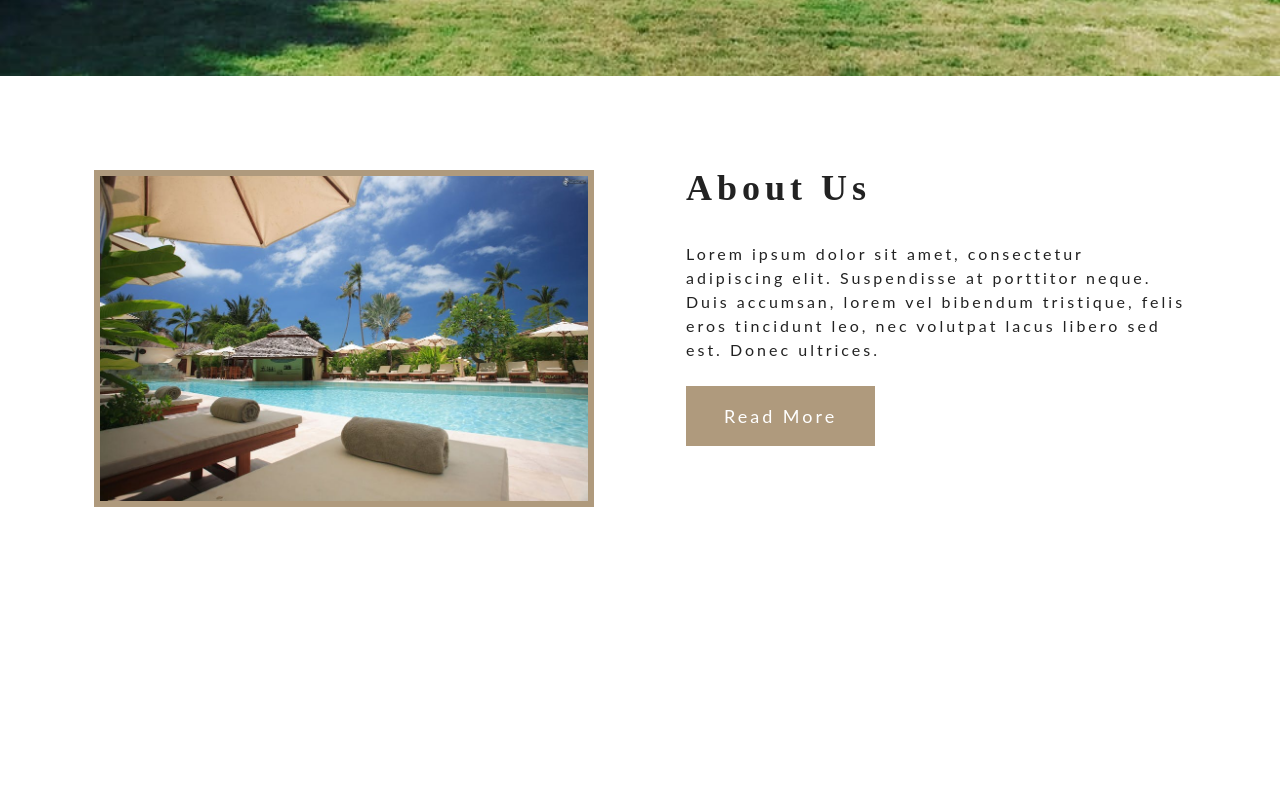
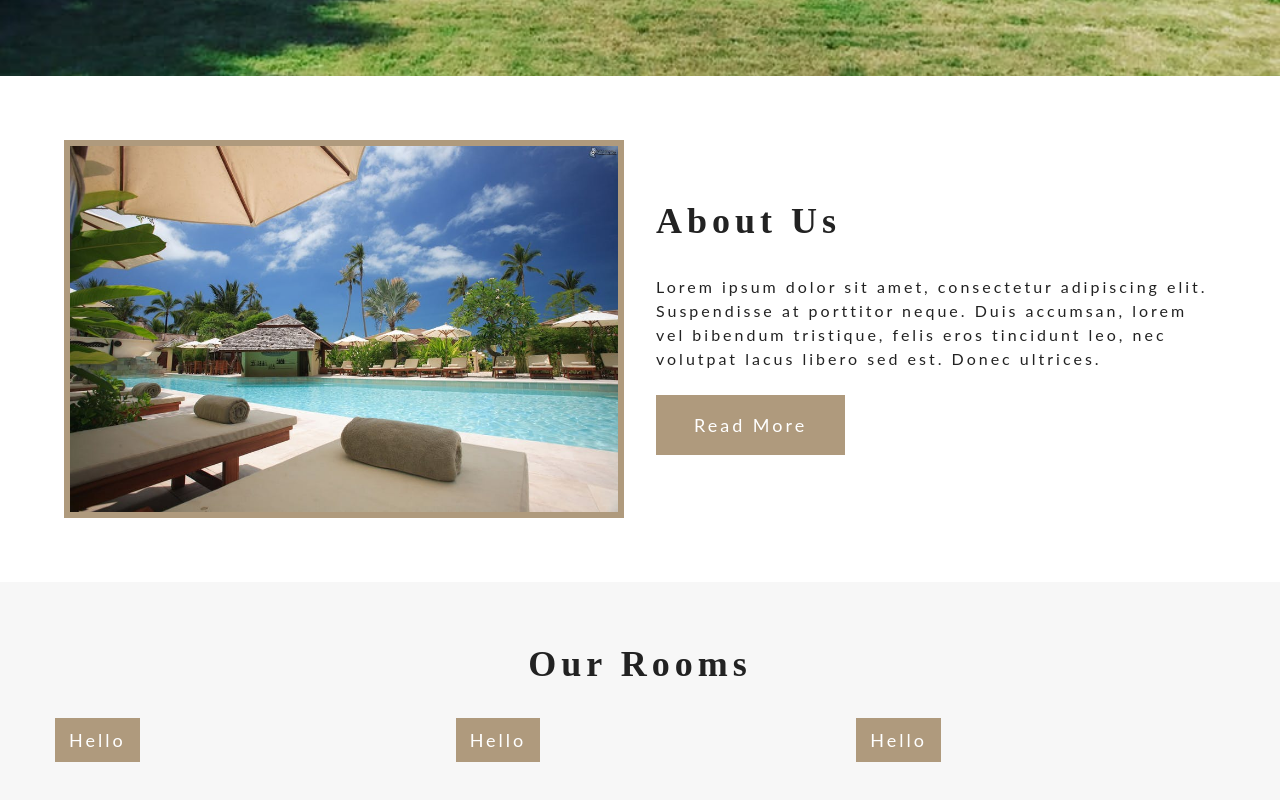
Before and after one commit to russellcape/beachwalk-resort, a React (Create React App) app: page / in a window 1280 px wide. Shown: the part 724-1524 px from the top of the page. Before the commit the page ends 1325 px from the top, so only its background shows below. Built offline with nearby package versions, Linux system fonts and the light colour scheme; the HTML template or start-up script is replaced by a standard one.

Commit message:
Creating rooms and room data

```diff
--- a/src/components/globals/Buttons.js
+++ b/src/components/globals/Buttons.js
@@ -27,3 +27,7 @@
     text-decoration: none;
     cursor: pointer;
 `;
+
+export const SmallBtn = styled(PrimaryBtn)`
+    padding: ${setRem(9)} ${setRem(12)};
+`;
--- a/src/components/home/About.js
+++ b/src/components/home/About.js
@@ -33,10 +33,6 @@
 };
 
 const AboutCenter = styled.div`
-    .about-img,
-    .about-info {
-        padding: ${setRem(30)};
-    }
     .about-img {
         img {
             width: 100%;
@@ -53,12 +49,17 @@
     width: 90vw;
     margin: 0 auto;
     ${media.desktop`
+        .about-img,
+        .about-info {
+            padding: ${setRem(0)};
+        }
         width:100vw:
         max-width: 1170px;
         display: grid;
         grid-template-columns: 1fr 1fr;
         grid-column-gap: ${setRem(32)};
-        .about-img {
+        .about-img,
+        .about-info {
             align-self: center;
         }
         .about-info {
--- /dev/null
+++ b/src/components/home/Room.js
@@ -0,0 +1,12 @@
+import React from 'react'
+import { SmallBtn } from "../globals/Buttons";
+
+const Room = () => {
+    return (
+        <div>
+            <SmallBtn>Hello</SmallBtn>
+        </div>
+    )
+}
+
+export default Room
--- /dev/null
+++ b/src/components/home/Rooms.js
@@ -0,0 +1,45 @@
+import React, { Component } from 'react';
+import Room from "./Room";
+import styled from "styled-components";
+import Title from "../globals/Title";
+import Section from "../globals/Section";
+import rooms from "./rooms-data";
+import { setColor, media, setRem } from "../../styles";
+
+
+
+export default class Rooms extends Component {
+    state = {
+        rooms: rooms
+    };
+    render() {
+        return (
+            <Section color={setColor.lightGrey}>
+                <Title title="our rooms" center />
+                <RoomsCenter>
+                    {this.state.rooms.map((room) => {
+                        return <Room key={room.id} room={room} />;
+                    })}
+
+                </RoomsCenter>
+            </Section>
+        )
+    }
+}
+
+const RoomsCenter = styled.div`
+    width: 9vw;
+    margin: 0 auto;
+    ${media.tablet`
+        display: grid;
+        grid-template-columns: 1fr 1fr;
+        grid-column-gap:${setRem(32)};
+    `};
+    ${media.desktop`
+        width: 100vw;
+        max-width: 1170px;
+    `};
+    ${media.large`
+        grid-template-columns:repeat(3,1fr);
+    `};
+`;
--- /dev/null
+++ b/src/components/home/rooms-data.js
@@ -0,0 +1,30 @@
+import room1 from "../../images/room1.jpeg";
+import room2 from "../../images/room2.jpeg";
+import room3 from "../../images/room3.jpeg";
+
+export default [
+  {
+    id: 1,
+    img: room1,
+    title: "basic economy",
+    info:
+      "Lorem ipsum dolor sit amet consectetur, adipisicing elit. Est quisquam corrupti dicta tempora sequi sapiente!",
+    price: 125
+  },
+  {
+    id: 2,
+    img: room2,
+    title: "presidential suite",
+    info:
+      "Lorem ipsum dolor sit amet consectetur, adipisicing elit. Est quisquam corrupti dicta tempora sequi sapiente!",
+    price: 250
+  },
+  {
+    id: 3,
+    img: room3,
+    title: "standard queen room",
+    info:
+      "Lorem ipsum dolor sit amet consectetur, adipisicing elit. Est quisquam corrupti dicta tempora sequi sapiente!",
+    price: 375
+  }
+];
--- a/src/pages/Home.js
+++ b/src/pages/Home.js
@@ -1,6 +1,7 @@
 import React from 'react';
 import Header from "../components/home/Header";
 import About from "../components/home/About";
+import Rooms from "../components/home/Rooms";
 
 
 const Home = () => {
@@ -8,6 +9,7 @@
         <>
             <Header />
             <About />
+            <Rooms />
         </>
     )
 }
--- a/src/styles.js
+++ b/src/styles.js
@@ -47,7 +47,7 @@
 };
 
 const sizes = {
-    Large: 1200,
+    large: 1200,
     desktop: 992,
     tablet: 768,
     phone: 576,
```
